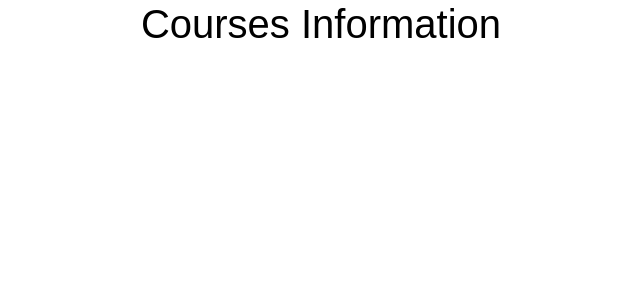
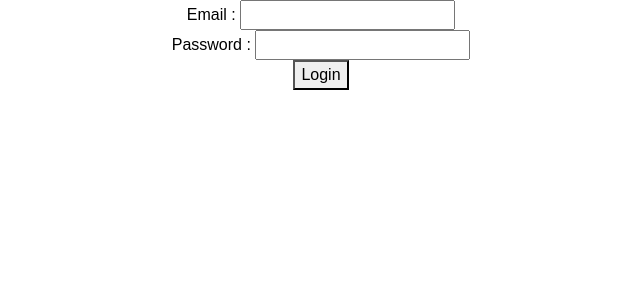
Before and after one commit to MayankVaishnavi/AcademicERP, a React (Create React App) app: page /course in a window 1280 px wide. Before the commit this address had no page. Shown: the top 300 px of the page, without its empty margins (319-959 px from the left). Built offline with nearby package versions, Linux system fonts and the light colour scheme; data requests are answered from the project's data file.

Commit message:
Add files via upload

```diff
--- a/src/App.js
+++ b/src/App.js
@@ -2,18 +2,18 @@ import './App.css'
 import { BrowserRouter, Route, Routes } from 'react-router-dom';
 import Emplisting from './Emplisting';
 import EmpEdit from './EmpEdit';
-
+import Login from './Login';
+import Page404 from './Page404';
 function App() {
   return (
     <>
       <div className="App">
-        <div>
-        <h1>Courses Information</h1>
-        </div>
         <BrowserRouter>
         <Routes>
-          <Route path='/' element={<Emplisting/>}></Route>
+          <Route path='/' element={<Login/>}></Route>
+          <Route path='/course' element={<Emplisting/>}></Route>
           <Route path='/employee/edit/:empid' element={<EmpEdit/>}></Route>
+          <Route path="*" element={<Page404/>} />
         </Routes>
       </BrowserRouter>
       </div>
--- a/src/EmpEdit.js
+++ b/src/EmpEdit.js
@@ -2,7 +2,7 @@ import axios from "axios";
 import { useEffect, useState } from "react";
 import { useParams, Link, useNavigate } from "react-router-dom";
 import './style.css'
-// import './test.js'
+// import Logout from "./Logout";
 
 const EmpEdit = () => {
     const[show1, setShow1]=useState(true);
@@ -25,6 +25,7 @@ const EmpEdit = () => {
             course_prerequisiteschange(res.data.course_prerequisites);
         }).catch(err => {
             console.log(err.message);
+            {err.response.status === 404 && navigate("*")}
         })
     },[empid]);
 
@@ -46,7 +47,7 @@ const EmpEdit = () => {
         axios.put("http://localhost:8000/data/"+empid, empdata)
              .then(res => {
                 alert("Changes saved successfully");
-                navigate("/");
+                navigate("/course");
              }).catch(err => {
                 console.log(err.message);
             });
@@ -58,6 +59,7 @@ const EmpEdit = () => {
     }
     return (
         <div className="row">
+            {/* {<Logout/>} */}
             <div className="offset-lg-3 col-lg-6">
                 <form className="container" onSubmit={handlesubmit}>
                     <div className="card" style={{"textAlign": "left"}}>
@@ -134,7 +136,7 @@ const EmpEdit = () => {
                                     <div className="form-group">
                                         <button disabled={show1} className="btn btn-outline-success" type="submit">Save Changes</button>
                                         <button disabled={show2} className="btn btn-outline-primary" type="button" onClick={handleclick}>Modify</button>
-                                        <Link to="/" className="btn btn-outline-danger">Back</Link>
+                                        <Link to="/course" className="btn btn-outline-danger">Back</Link>
                                     </div>
                                 </div>
 
--- a/src/Emplisting.js
+++ b/src/Emplisting.js
@@ -3,10 +3,28 @@ import { useEffect, useState } from "react";
 import { useNavigate } from "react-router-dom";
 import './style.css'
 import './test.js'
+import Logout from "./Logout";
+import Login from "./Login";
 
 const Emplisting = () => {
     const[empdata, empdatachange] = useState([]);
     const navigate=useNavigate();
+
+  //=====================================================================
+  const [showLogin, setShowLogin] =useState(false)
+  //=====================================================================
+
+  const getEmail=window.localStorage.getItem("emailData")
+  const getPassword=window.localStorage.getItem("passwordData")
+
+
+  useEffect(()=>{
+    if(getEmail && getPassword){
+        setShowLogin(true);
+    }
+  },[]);
+ //=====================================================================
+
 
     const getcourses = async () => {
         try {
@@ -24,8 +42,8 @@ const Emplisting = () => {
 
     const LoadEdit=(id) => {
         navigate("/employee/edit/"+id);
+    }
 
-    }
 
     const Removefunction=(id) => {
         if(window.confirm('Do you want to remove the employee ?')){
@@ -40,7 +58,10 @@ const Emplisting = () => {
     }
 
     return (
-        <div className="container h-100 d-inline-block">
+     <>
+     { showLogin ?
+       <div className="container h-100 d-inline-block">
+        {<Logout/>}
             <div className="card" style={{"textAlign": "left"}}>
                 <div className="card-title p-3 mb-2 bg-info text-dark">
                     <h2>Course Listing</h2>
@@ -87,8 +108,12 @@ const Emplisting = () => {
                     </table>
                 </div>
             </div>
-        </div>
-    )
+        </div> : <Login/>
+    }
+    </>
+
+        )
+
 }
 
 
--- /dev/null
+++ b/src/Login.js
@@ -0,0 +1,53 @@
+import { useState } from "react";
+import './App.css';
+import axios from "axios";
+import { useNavigate } from "react-router-dom";
+
+function Login() {
+  const [email, setEmail] = useState('')
+  const [password, setPassword] = useState('')
+  const navigate=useNavigate();
+
+//=====================================================================
+  const handleEmail = (e) => {
+    setEmail(e.target.value)
+  }
+
+  const handlePassword = (e) => {
+    setPassword(e.target.value)
+  }
+
+
+//=====================================================================
+  const handleApi = () => {
+    axios.post('https://reqres.in/api/login', {
+      email: email,
+      password: password
+    }).then(result => {
+        window.localStorage.setItem("emailData",JSON.stringify(email))
+        window.localStorage.setItem("passwordData",JSON.stringify(password))
+        alert('success');
+        navigate("/course");
+    })
+      .catch(error => {
+        alert(error.response);
+        console.log(error);
+      })
+  }
+
+//=====================================================================
+
+  return (
+    <div>
+    {
+    <div className="App">
+      Email : <input value={email} onChange={handleEmail} type="text" /> <br />
+      Password : <input value={password} onChange={handlePassword} type="text" /> <br />
+      <button onClick={handleApi} >Login</button>
+    </div>
+    }
+    </div>
+  );
+}
+
+export default Login;
--- /dev/null
+++ b/src/Logout.js
@@ -0,0 +1,19 @@
+import React from "react";
+import { useNavigate } from "react-router-dom";
+
+function Logout() {
+
+    const navigate=useNavigate();
+
+    const handleClick=()=>{
+        localStorage.clear();
+        navigate("/", { replace: true });
+    }
+
+    return (
+        <>
+            <button onClick={handleClick}>Logout</button>
+        </>
+    )
+}
+export default Logout;
--- /dev/null
+++ b/src/Page404.js
@@ -0,0 +1,24 @@
+import React from "react";
+import { useNavigate } from "react-router-dom";
+
+function Page404() {
+    const navigate=useNavigate();
+    const errorPage =() => {
+        localStorage.clear();
+        navigate("/");
+
+    }
+    return (
+        <div className="d-flex align-items-center justify-content-center vh-100">
+        <div className="text-center">
+            <h1 className="display-1 fw-bold">404</h1>
+            <p className="fs-3"> <span className="text-danger">Opps!</span> Page not found.</p>
+            <p className="lead">
+                The page you’re looking for doesn’t exist.
+              </p>
+              <button className="btn btn-outline-primary" type="button" onClick={errorPage}>Back</button>
+        </div>
+    </div>
+    );
+  }
+export default Page404;
```
